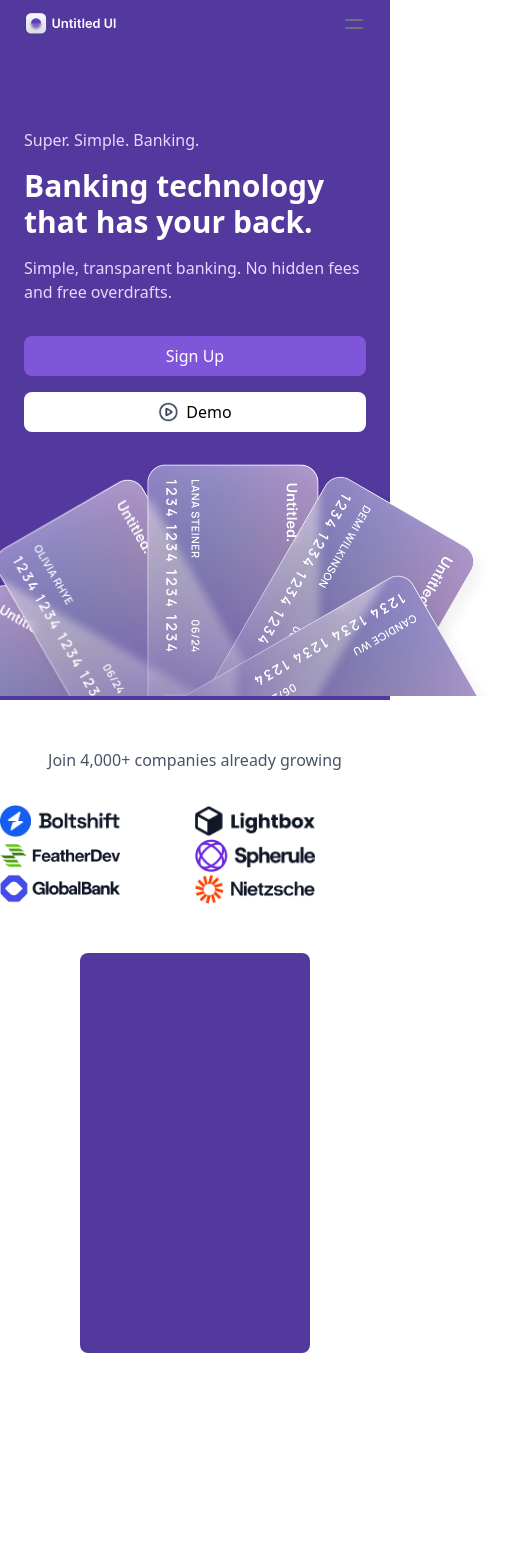
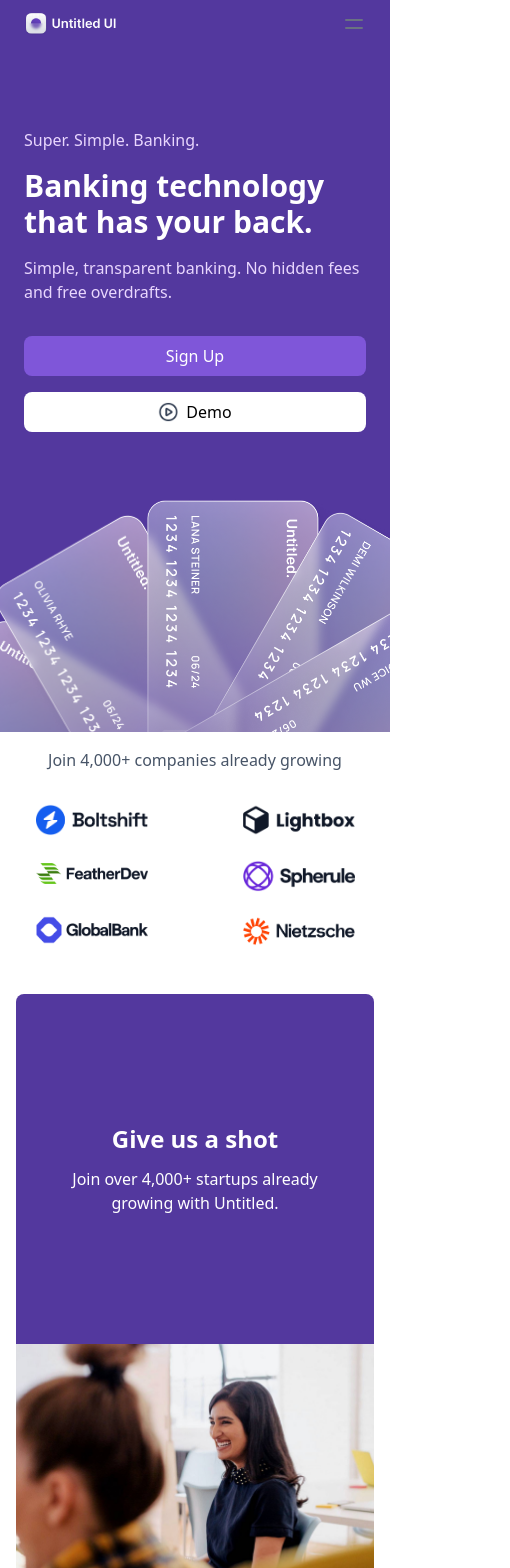
Before and after one commit to rajib-6311/interview-task, a React (Vite) app: page / in a window 390 px wide. Shown: the top 1568 px of the page, 510 px wide, since content can reach past the window. Before the commit the page ends 1401 px from the top, so only its background shows below. Built offline with nearby package versions, Linux system fonts and the light colour scheme.

Commit message:
cta section desktop version update

```diff
--- a/src/components/CardsMobile.jsx
+++ b/src/components/CardsMobile.jsx
@@ -8,14 +8,14 @@ import card5 from '../assets/card5.png'
 const CardsMobile = () => {
     return (
         <div className="md:hidden">
-            <div className=''>
-            <img className='w-[315px] -left-20 absolute z-30 bottom-1' src={card1} alt="" />
-            <img className='w-[300px] -left-3 absolute z-35 bottom-1' src={card2} alt="" />
-            <img className='w-[340px] absolute z-40 pl-35 bottom-1' src={card3}
+            <div className='relative w-full h-[300px] overflow-hidden'>
+            <img className='w-[315px] -left-20 absolute z-30 bottom-0' src={card1} alt="" />
+            <img className='w-[300px] -left-3 absolute z-35 bottom-0' src={card2} alt="" />
+            <img className='w-[340px] absolute z-40 pl-35 bottom-0' src={card3}
              alt="" />
-            <img className='w-[2050px] left-28 absolute z-45 pl-20 bottom-1' src={card4}
+            <img className='w-[2050px] left-28 absolute z-45 pl-20 bottom-0 ' src={card4}
             alt="" />
-            <img className='w-[1050px] left-30 absolute z-50 pl-10 bottom-1' src={card5} alt="" />
+            <img className='w-[1050px] left-30 absolute z-50 pl-10 bottom-0 ' src={card5} alt="" />
             </div>
         </div>
     );
--- a/src/components/Cta.jsx
+++ b/src/components/Cta.jsx
@@ -1,18 +1,28 @@
-
+import cta_image from '../assets/cta_image.png'
 
 const Cta = () => {
-    return (
-        <div className="container mx-auto px-20 my-12">
-            <div className="h-[400px] bg-primary rounded-lg">
-                <div>
-                    <h1></h1>
-                </div>
-                <div>
-                    <img src="" alt="" />
-                </div>
-            </div>
+  return (
+    <div className="container mx-auto px-4 md:px-20 my-12">
+      <div className="rounded-lg flex flex-col md:flex-row items-center justify-between overflow-hidden">
+        {/* Text Section */}
+        <div className="w-full md:w-7/12 bg-primary h-[350px] flex flex-col items-center justify-center text-center md:text-left p-6 md:p-10">
+          <h1 className="text-2xl md:text-3xl font-semibold text-white">Give us a shot</h1>
+          <p className="text-white mt-3">
+            Join over 4,000+ startups already growing with Untitled.
+          </p>
         </div>
-    );
-};
 
-export default Cta;
+        {/* Image Section */}
+        <div className="w-full md:w-5/12">
+          <img
+            className="h-[250px] md:h-[350px] w-full object-cover"
+            src={cta_image}
+            alt="CTA Banner"
+          />
+        </div>
+      </div>
+    </div>
+  )
+}
+
+export default Cta
--- a/src/components/SocialProof.jsx
+++ b/src/components/SocialProof.jsx
@@ -6,19 +6,22 @@ import s5 from '../assets/s5.png'
 import s6 from '../assets/s6.png'
 
 const SocialProof = () => {
-    return (
-        <div className='mt-12'>
-            <p className="text-[#475467] text-center">Join 4,000+ companies already growing</p>
-            <div className='grid grid-cols-2 md:flex items-center justify-center md:gap-12 mt-8'>
-                <img className='w-30 ' src={s1} alt="" />
-                <img className='w-30 ' src={s2} alt="" />
-                <img className='w-30 ' src={s3} alt="" />
-                <img className='w-30 ' src={s4} alt="" />
-                <img className='w-30 ' src={s5} alt="" />
-                <img className='w-30 ' src={s6} alt="" />
-            </div>
-        </div>
-    );
-};
+  return (
+    <div className="mt-12">
+      <p className="text-[#475467] text-center">
+        Join 4,000+ companies already growing
+      </p>
 
-export default SocialProof;
+      <div className="grid grid-cols-2 justify-items-center gap-6 md:flex md:items-center md:justify-center md:gap-12 mt-8">
+        <img className="w-28 md:w-30" src={s1} alt="logo 1" />
+        <img className="w-28 md:w-30" src={s2} alt="logo 2" />
+        <img className="w-28 md:w-30" src={s3} alt="logo 3" />
+        <img className="w-28 md:w-30" src={s4} alt="logo 4" />
+        <img className="w-28 md:w-30" src={s5} alt="logo 5" />
+        <img className="w-28 md:w-30" src={s6} alt="logo 6" />
+      </div>
+    </div>
+  )
+}
+
+export default SocialProof
```
